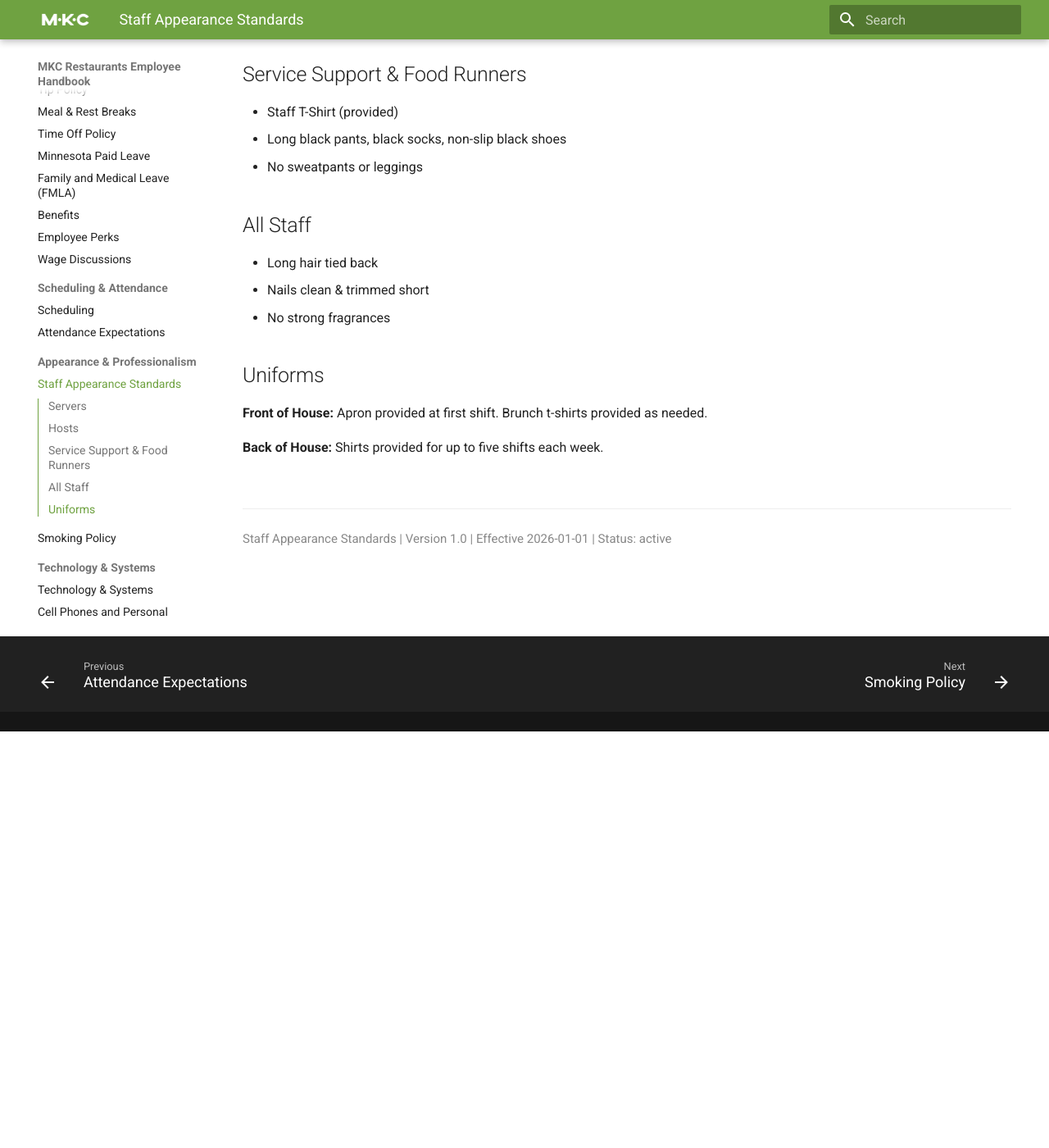
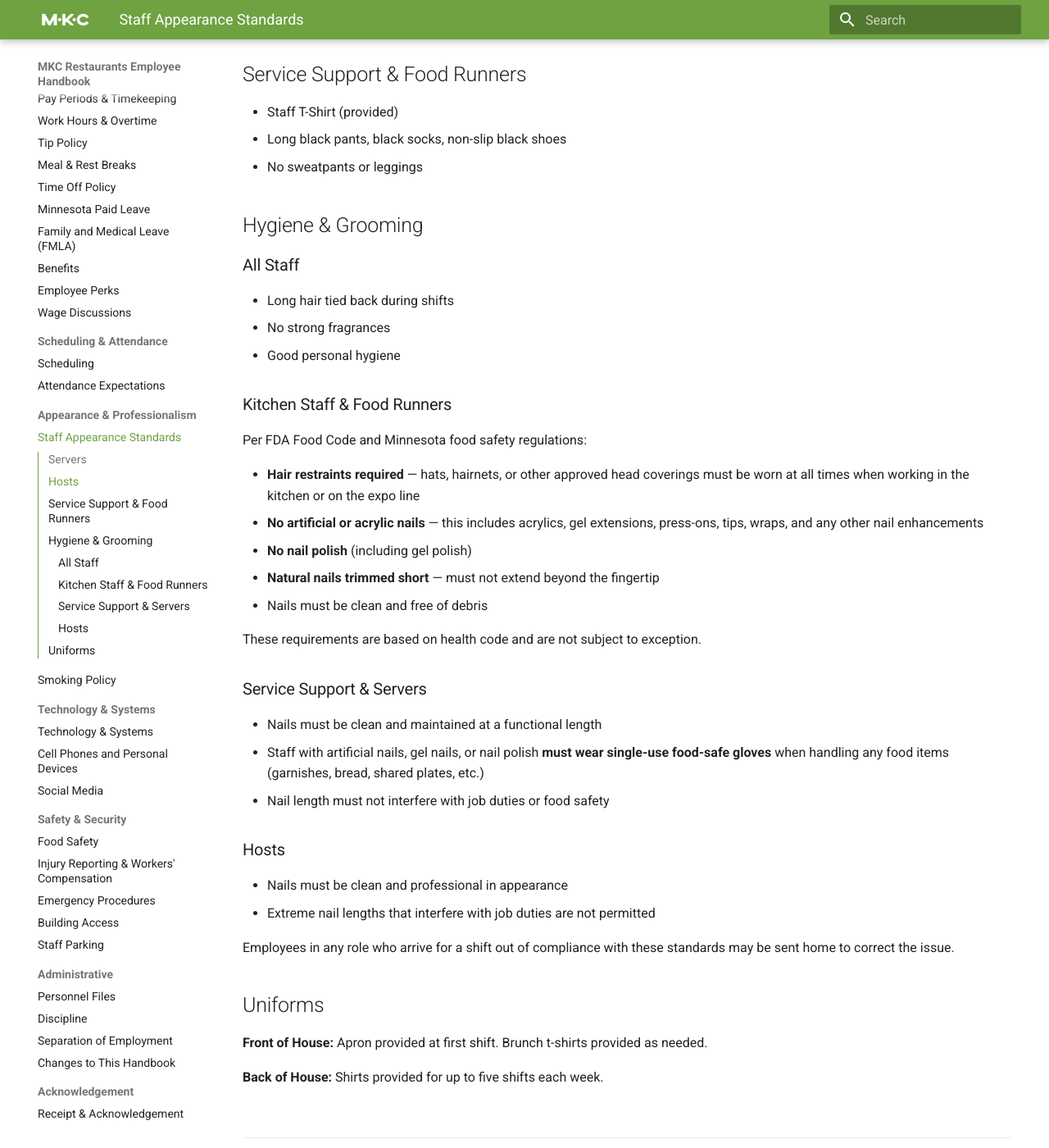
Before and after one commit to JustinAhlstrom-MKC/handbook, an MkDocs documentation site: the page built from policies/06-appearance/appearance-standards.md, in a window 1280 px wide and 1400 px high, scrolled down 508 px. Shown: the whole window at 82% size. Built offline with MkDocs 1.6.1 and Material for MkDocs 9.7.7, drawn with Linux system fonts in a browser that asks for light colours.

Commit message:
Add role-based nail and hair restraint standards to appearance policy
Expand hygiene section with tiered food safety requirements:
- Kitchen & food runners: hair restraints, no artificial nails/polish (FDA Food Code)
- Service support & servers: gloves required with artificial nails
- Hosts: professional standard

Co-Authored-By: Claude Opus 4.6 <noreply@anthropic.com>

```diff
--- a/policies/06-appearance/appearance-standards.md
+++ b/policies/06-appearance/appearance-standards.md
@@ -27,11 +27,38 @@ applies_to: all
 - Long black pants, black socks, non-slip black shoes
 - No sweatpants or leggings
 
-## All Staff
+## Hygiene & Grooming
 
-- Long hair tied back
-- Nails clean & trimmed short
+### All Staff
+
+- Long hair tied back during shifts
 - No strong fragrances
+- Good personal hygiene
+
+### Kitchen Staff & Food Runners
+
+Per FDA Food Code and Minnesota food safety regulations:
+
+- **Hair restraints required** — hats, hairnets, or other approved head coverings must be worn at all times when working in the kitchen or on the expo line
+- **No artificial or acrylic nails** — this includes acrylics, gel extensions, press-ons, tips, wraps, and any other nail enhancements
+- **No nail polish** (including gel polish)
+- **Natural nails trimmed short** — must not extend beyond the fingertip
+- Nails must be clean and free of debris
+
+These requirements are based on health code and are not subject to exception.
+
+### Service Support & Servers
+
+- Nails must be clean and maintained at a functional length
+- Staff with artificial nails, gel nails, or nail polish **must wear single-use food-safe gloves** when handling any food items (garnishes, bread, shared plates, etc.)
+- Nail length must not interfere with job duties or food safety
+
+### Hosts
+
+- Nails must be clean and professional in appearance
+- Extreme nail lengths that interfere with job duties are not permitted
+
+Employees in any role who arrive for a shift out of compliance with these standards may be sent home to correct the issue.
 
 ## Uniforms
 
```
